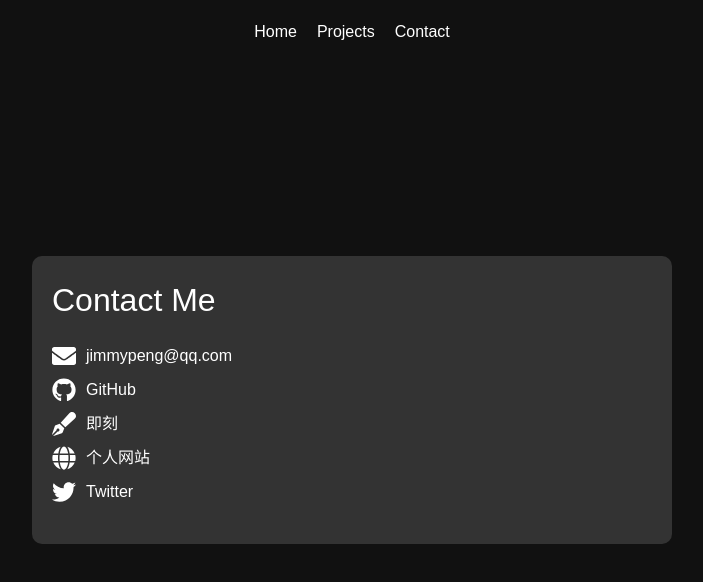
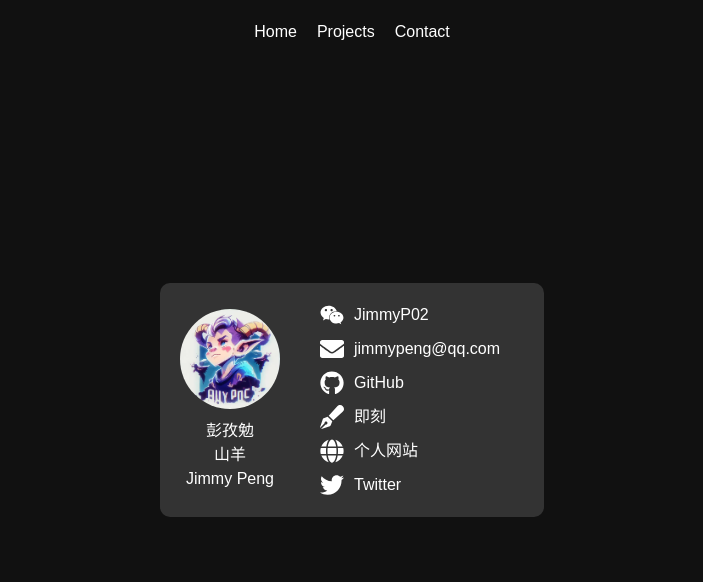
Before and after one commit to JimmyPang02/MyWorld, a Next.js app: page /contact in a window 1280 px wide. Shown: the top 582 px of the page, without its empty margins (288-991 px from the left). Built offline with nearby package versions, Linux system fonts and the light colour scheme.

Commit message:
✨ feat: enhance contact page with profile image and WeChat details

```diff
--- a/app/contact/page.tsx
+++ b/app/contact/page.tsx
@@ -2,12 +2,14 @@
 
 import Link from 'next/link'; // Import the Link component
 import { FaEnvelope, FaGithub, FaTwitter, FaGlobe, FaPenFancy } from 'react-icons/fa'; // Import the icons
+import { FaWeixin } from 'react-icons/fa'; // 新增微信图标
+import Image from 'next/image'; // 确保导入 Image 组件
 
 const Contact = () => {
   return (
     <div style={{ width: '100vw', height: '100vh', background: '#111', color: '#fff', display: 'flex', justifyContent: 'center', alignItems: 'center' }}>
-      <div style={{ width: '50%', padding: '20px', background: '#333', borderRadius: '10px' }}>
-        <h1 style={{ fontSize: '32px', marginBottom: '20px' }}>Contact Me</h1>
+      <div style={{ width: '30%', padding: '20px', background: '#333', borderRadius: '10px' }}>
+        {/* <h1 style={{ fontSize: '32px', marginBottom: '20px' }}>Contact Me</h1> */}
 
         {/* Navigation Bar */}
         <nav style={{ position: 'absolute', top: 0, left: 0, width: '100%', padding: '20px', zIndex: 10, color: '#fff', display: 'flex', justifyContent: 'center', alignItems: 'center' }}>
@@ -18,8 +20,23 @@ const Contact = () => {
         </div>
         </nav>
 
+        <div style={{ display: 'flex', alignItems: 'center' }}>
+          {/* 头像 */}
+          <div style={{ marginRight: '40px' }}>
+            <Image src="/image/goatboy.jpg" alt="头像" width={100} height={100} style={{ borderRadius: '50%' }} />
+            <div style={{ color: '#fff', marginTop: '10px', textAlign: 'center' }}>
+              <div>彭孜勉</div>
+              <div>山羊</div>
+              <div>Jimmy Peng</div>
+            </div>
+          </div>
+
           {/* Contact Information */}
-        <div style={{ marginBottom: '20px', display: 'flex', flexDirection: 'column', gap: '10px' }}>
+          <div style={{ display: 'flex', flexDirection: 'column', gap: '10px' }}>
+            <div style={{ display: 'flex', alignItems: 'center', gap: '10px' }}>
+              <FaWeixin size={24} />
+              <span style={{ color: '#fff' }}>JimmyP02</span>
+            </div>
             <div style={{ display: 'flex', alignItems: 'center', gap: '10px' }}>
               <FaEnvelope size={24} />
               <a href="mailto:jimmypeng@qq.com" style={{ color: '#fff', textDecoration: 'none' }}>jimmypeng@qq.com</a>
@@ -43,6 +60,7 @@ const Contact = () => {
           </div>
         </div>
       </div>
+    </div>
   );
 };
 
--- a/app/layout.tsx
+++ b/app/layout.tsx
@@ -1,5 +1,7 @@
 import './globals.css';
 import { ReactNode } from 'react';
+// import AudioPlayer from './components/AudioPlayer'; // Import the AudioPlayer component
+// import NavBar from './components/NavBar'; // Import the NavBar component
 
 export default function RootLayout({ children }: { children: ReactNode }) {
   return (
@@ -9,7 +11,9 @@ export default function RootLayout({ children }: { children: ReactNode }) {
         <meta name="description" content="彭山羊的自我介绍" />
         <link rel="icon" href="/favicon.ico" />
       </head>
-      <body>{children}</body>
+      <body>
+        {children}
+      </body>
     </html>
   );
 }
--- a/app/page.tsx
+++ b/app/page.tsx
@@ -1,6 +1,6 @@
 'use client';
 
-import { useState,useRef} from 'react';
+import { useState, useRef} from 'react';
 import { Canvas } from '@react-three/fiber';
 import { useLoader } from '@react-three/fiber';
 import { GLTFLoader } from 'three/examples/jsm/loaders/GLTFLoader.js';
@@ -19,14 +19,13 @@ export default function Home() {
   const [isMuted, setIsMuted] = useState(false);
   const audioRef = useRef<HTMLAudioElement>(null);
 
-
   const handleExploreClick = () => {
+    if (audioRef.current) {
+      audioRef.current.play().catch(error => {
+        console.error("Autoplay was prevented:", error);
+      });
+    }
     setShowMain(true);
-      if (audioRef.current) {
-    audioRef.current.play().catch(error => {
-      console.error("Autoplay was prevented:", error);
-    });
-  }
   };
 
   const toggleMute = () => {
```
Also changed, not shown: public/image/goatboy.jpg (added). Lines whose indentation alone changed are shown as unchanged.
